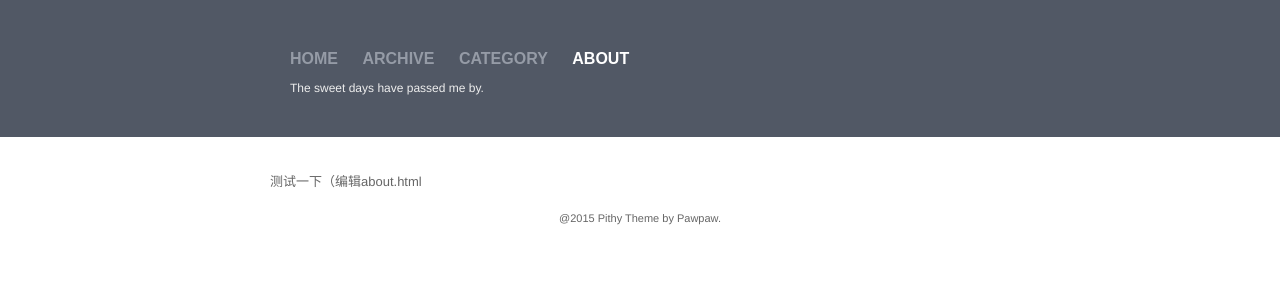
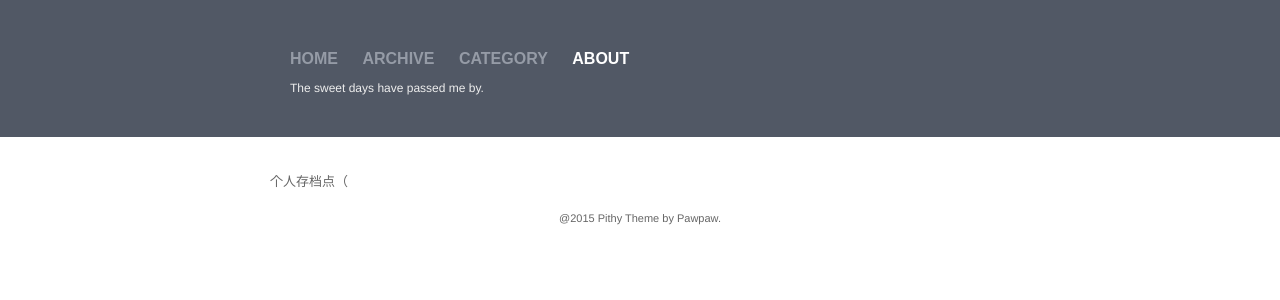
Before and after one commit to k-sol/k-sol.github.io, a Jekyll site: the page built from about.html, in a window 1280 px wide. Shown: the top 300 px of the page. Built offline with Jekyll 4.4.1, drawn with Linux system fonts in a browser that asks for light colours.

Commit message:
Update about.html

```diff
--- a/about.html
+++ b/about.html
@@ -4,5 +4,5 @@ layout: default
 
 <div class="about">
 <br>
-测试一下（编辑about.html
+个人存档点（
 </div>
```
